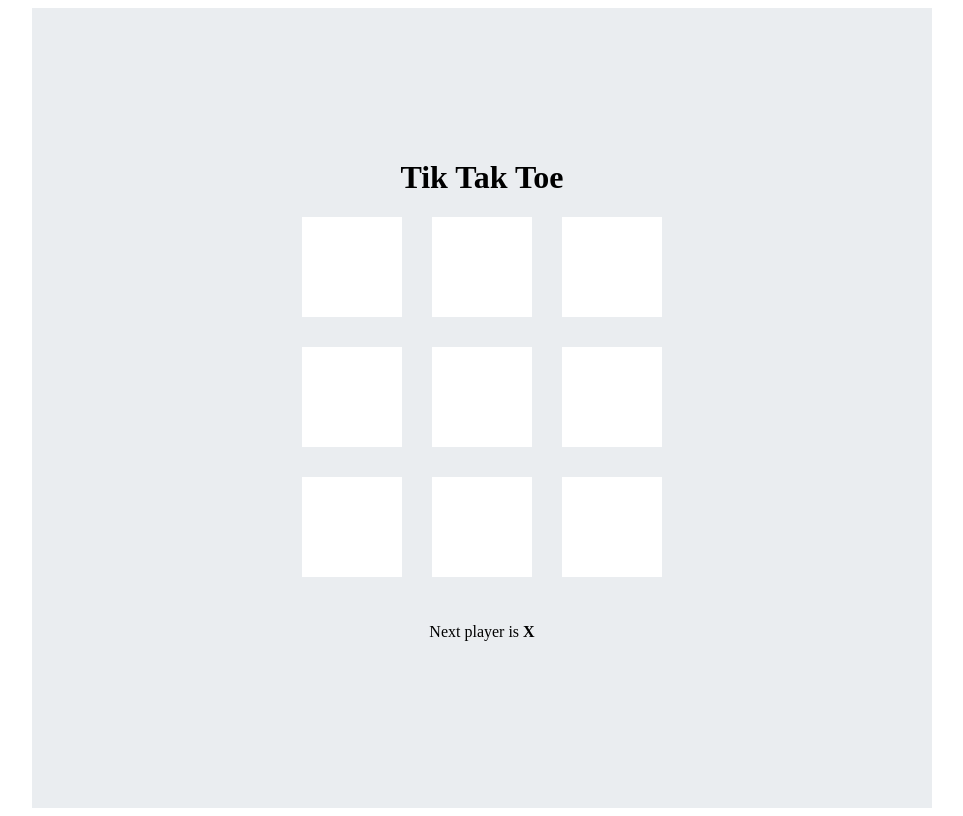
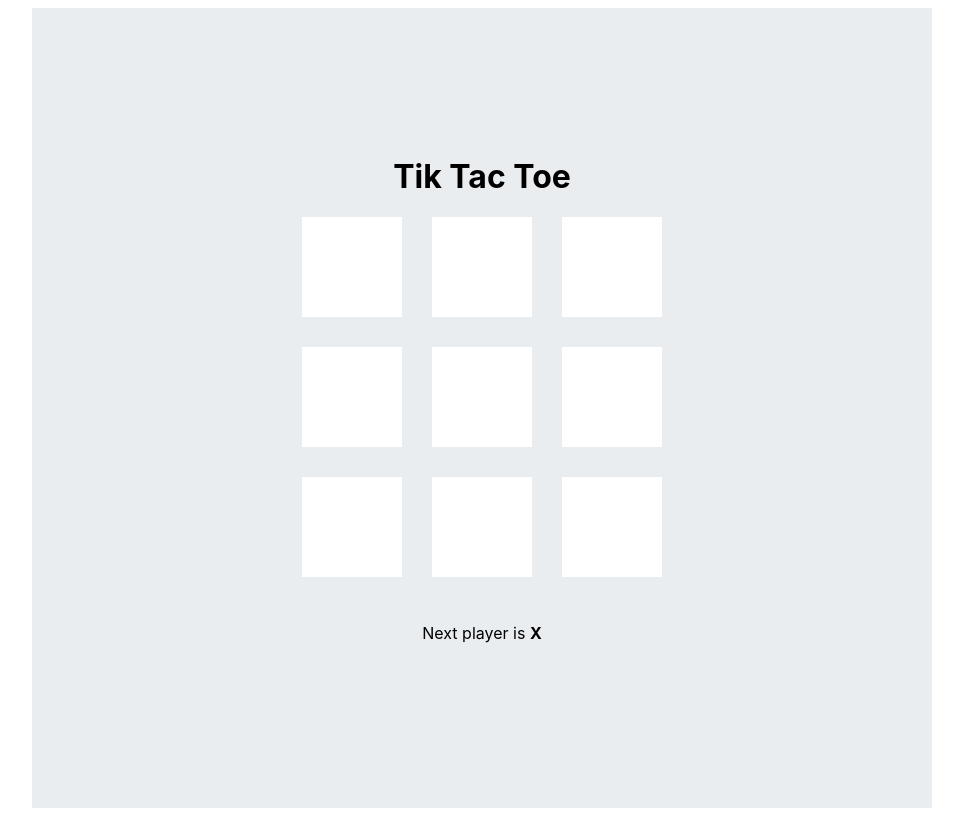
Before and after one commit to studioraketa/raketa-interns, a plain HTML site: page index.html in a window 1280 px wide. Shown: the whole page, without its empty margins (158-1121 px from the left). Drawn offline with Linux system fonts and the light colour scheme.

Commit message:
Update styles + typo

```diff
--- a/index.css
+++ b/index.css
@@ -4,6 +4,15 @@
 
   --white: #ffffff;
   --lighter-gray: #eaedf0;
+}
+
+* {
+  box-sizing: border-box;
+}
+
+body {
+  font-family: -apple-system, BlinkMacSystemFont, "Segoe UI", Roboto, Oxygen,
+    Ubuntu, Cantarell, "Open Sans", "Helvetica Neue", sans-serif;
 }
 
 .text-center {
--- a/index.html
+++ b/index.html
@@ -3,7 +3,7 @@
   <head>
     <meta charset="utf-8" />
     <meta http-equiv="X-UA-Compatible" content="IE=edge" />
-    <title>Tik Tak Toe</title>
+    <title>Tik Tac Toe</title>
     <meta name="description" content="" />
     <meta name="viewport" content="width=device-width, initial-scale=1" />
     <link rel="stylesheet" href="index.css" />
@@ -12,7 +12,7 @@
 
   <body>
     <div class="container">
-      <h1 class="text-center">Tik Tak Toe</h1>
+      <h1 class="text-center">Tik Tac Toe</h1>
 
       <div class="board">
         <div class="row">
```
Also changed, not shown: 1 other file.
